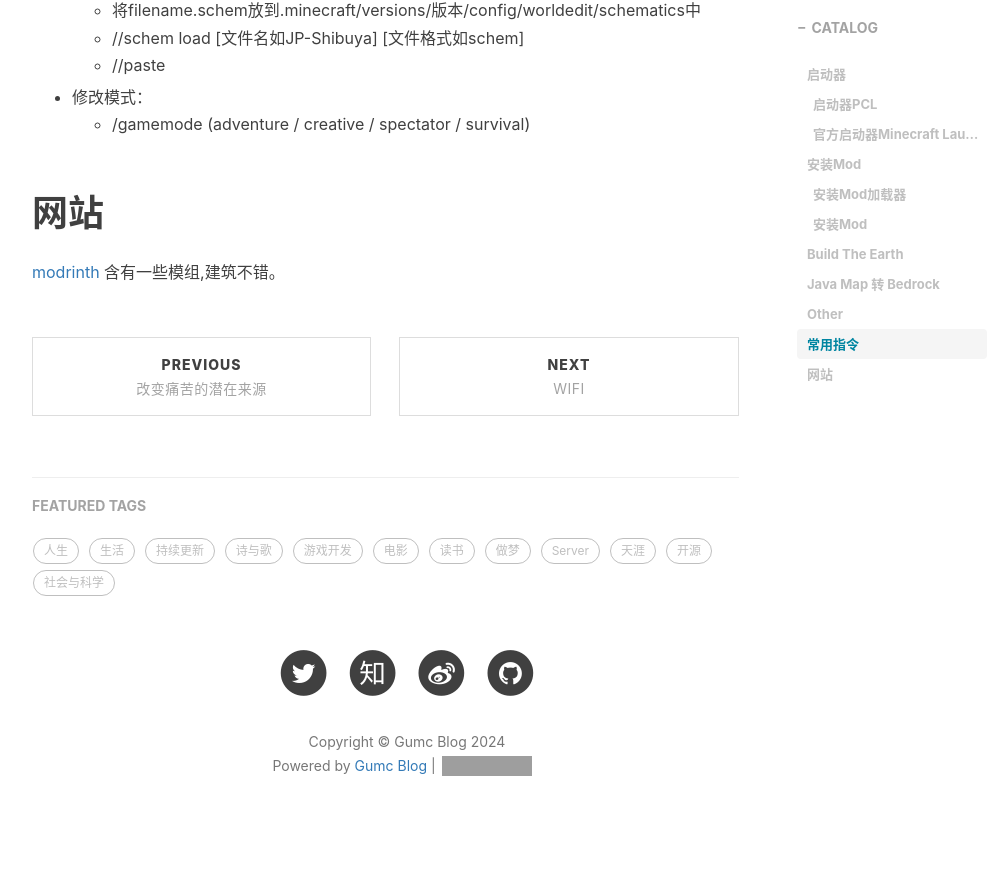
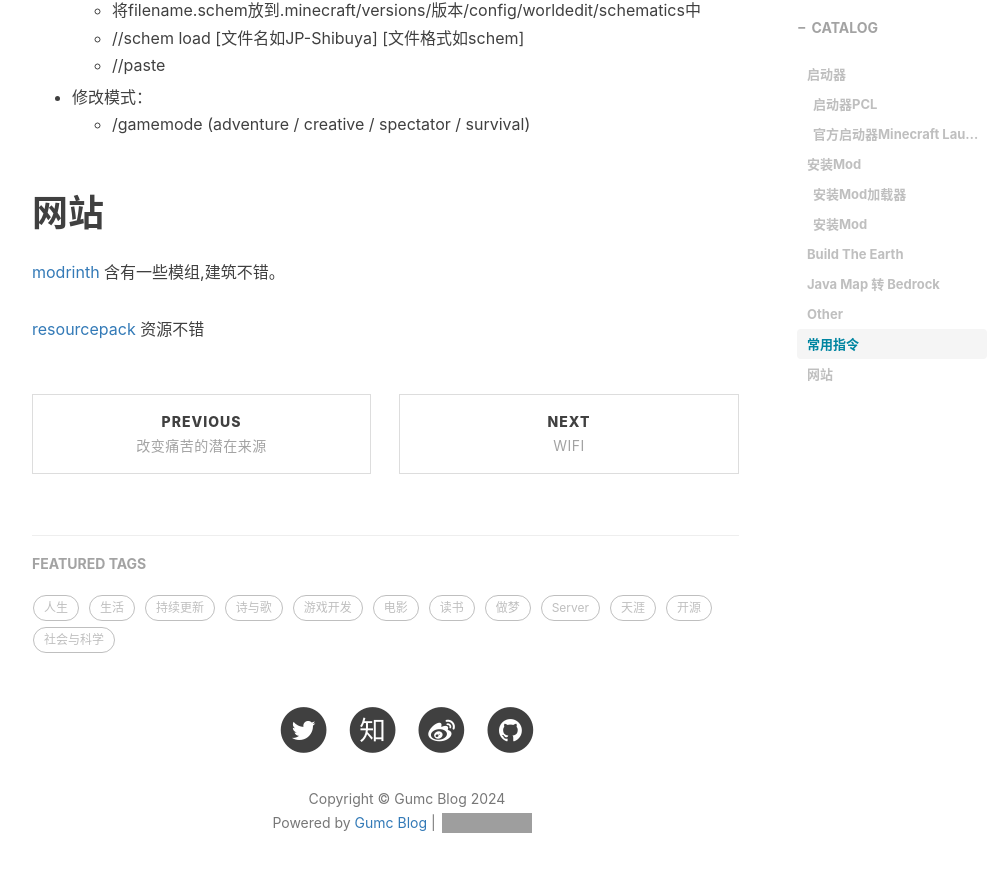
Before and after one commit to gumcstronger/gumcstronger.github.io, a Jekyll site: the page built from _posts/2023/2023-06-27-minecraft.md, in a window 1280 px wide and 900 px high, scrolled down 2885 px. Shown: the top 872 px of the window, without its empty margins (233-1241 px from the left). Built offline with Jekyll 4.4.1, drawn with Linux system fonts in a browser that asks for light colours; comment, search, counter and statistics services are not loaded; before the commit the page ends 3728 px from its top, so only the background shows below that; grey boxes are pictures that could not be loaded.

Commit message:
Update 2023-06-27-minecraft.md

```diff
--- a/_posts/2023/2023-06-27-minecraft.md
+++ b/_posts/2023/2023-06-27-minecraft.md
@@ -74,4 +74,7 @@ tags:
   * /gamemode (adventure / creative / spectator / survival)
 
 # 网站
+
 [modrinth](https://modrinth.com/) 含有一些模组,建筑不错。
+
+[resourcepack](https://resourcepack.net/) 资源不错
```
